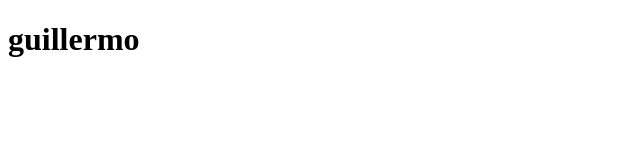
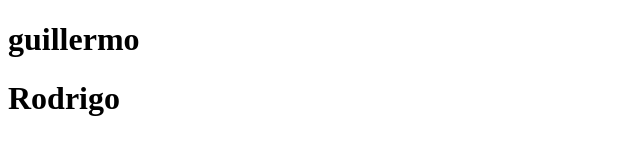
Before and after one commit to guillermosifu/minihackaton, a plain HTML site: page index.html in a window 1280 px wide. Shown: the whole page, without its empty margins (0-640 px from the left). Drawn offline with Linux system fonts and the light colour scheme.

Commit message:
Rodrigo Presente

```diff
--- a/index.html
+++ b/index.html
@@ -8,5 +8,6 @@
 </head>
 <body>
     <h1>guillermo</h1>
+    <h1>Rodrigo</h1>
 </body>
 </html>
```
